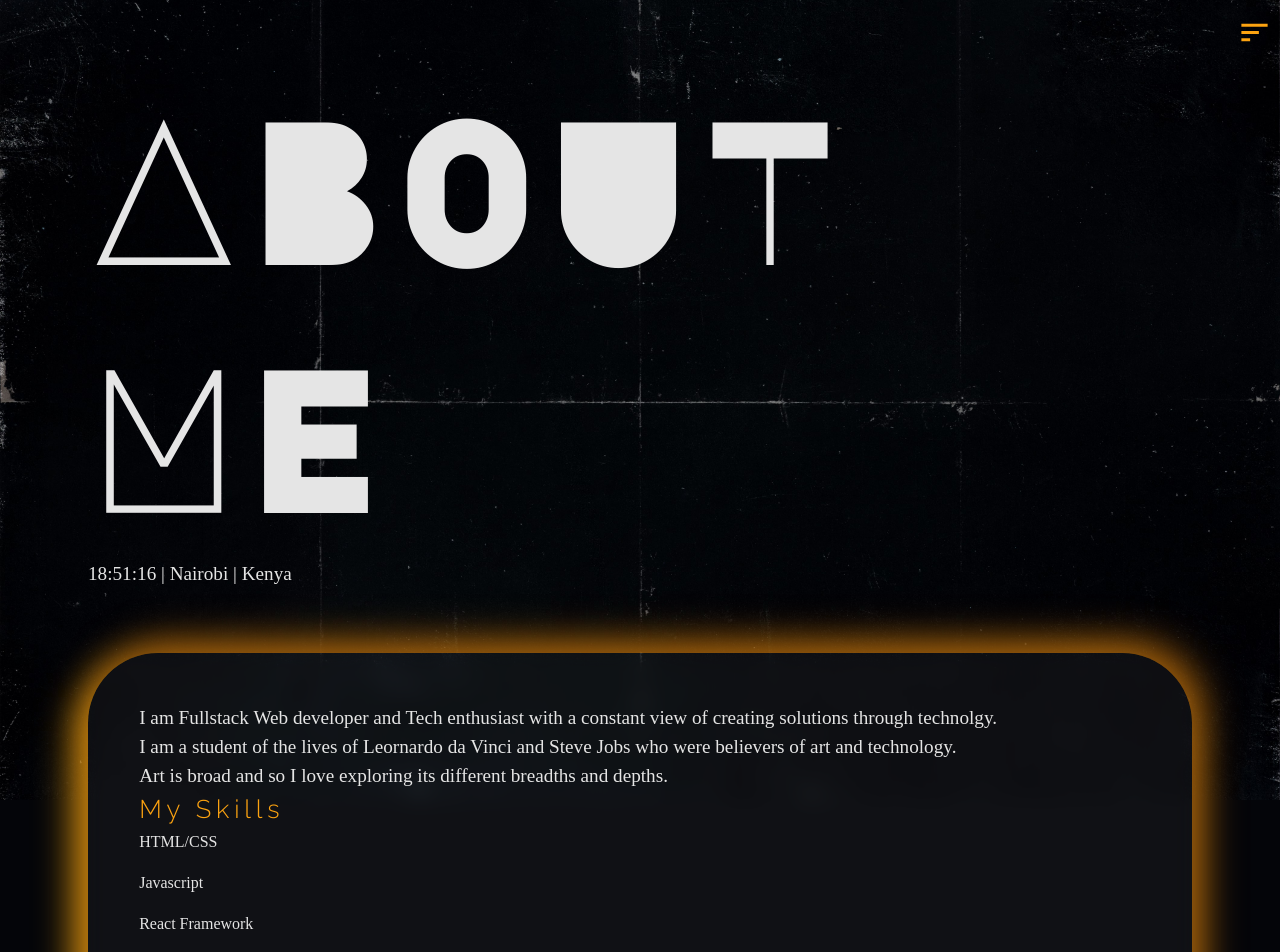
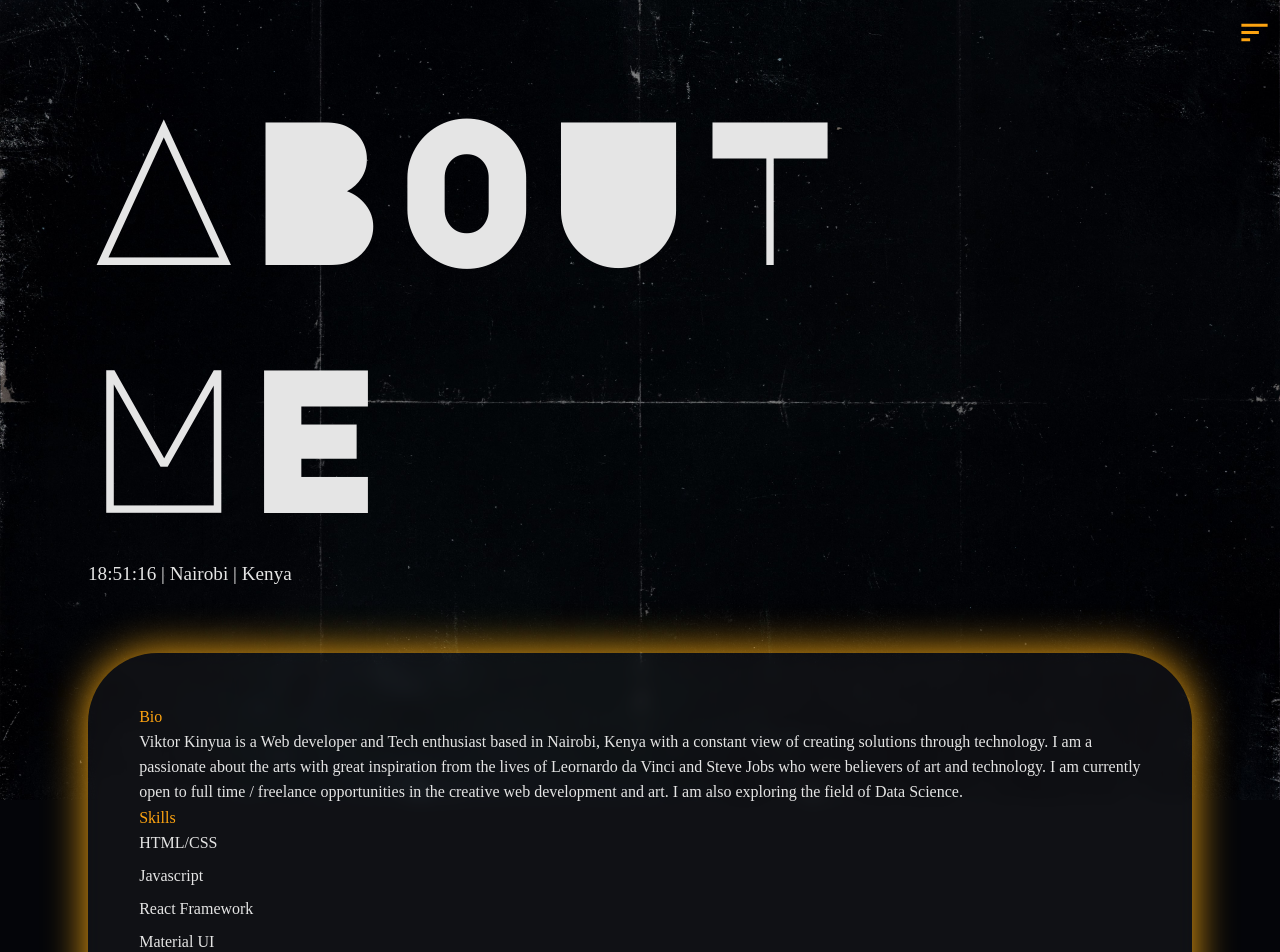
Before and after one commit to amature98/Portfolio, a React (Create React App) app: page /about-me in a window 1280 px wide. Shown: the top 952 px of the page. Built offline with nearby package versions, Linux system fonts and the light colour scheme.

Commit message:
Made some UI changes

```diff
--- a/src/Pages/About.js
+++ b/src/Pages/About.js
@@ -12,10 +12,10 @@ const StyledCard = styled(Card)(({ theme }) => ({
 	borderRadius: "70px",
 	backgroundColor: alpha(
 		theme.palette.text.tertiary,
-		theme.palette.action.hoverOpacity
+		0.05
 	),
-	backdropFilter: "blur(10px)",
-	boxShadow: "10px -10px 40px #9d5a0b,-10px 10px 40px #ffae12",
+	backdropFilter: "blur(8px)",
+	boxShadow: "0px 0px 40px #ffae12",
 }));
 
 function About() {
@@ -45,23 +45,32 @@ function About() {
 						{currentTime.format("HH:mm:ss")} | Nairobi | Kenya
 					</Typography>
 					<StyledCard>
-						<Typography variant='body1'>
-							I am Fullstack Web developer and Tech enthusiast with a constant
-							view of creating solutions through technolgy.
-							<br />I am a student of the lives of Leornardo da Vinci and Steve
-							Jobs who were believers of art and technology.
-							<br />
-							Art is broad and so I love exploring its different breadths and
-							depths.
-						</Typography>
 						<Typography
-							variant='subtitle1'
+							variant='body2'
 							sx={{
 								color: "text.secondary",
 							}}>
-							My Skills
+							Bio
 						</Typography>
-						<Grid container spacing={2}>
+						<Typography variant='body2'>
+							Viktor Kinyua is a Web developer and Tech enthusiast based in
+							Nairobi, Kenya with a constant view of creating solutions through
+							technology.
+							I am a passionate about the arts with great inspiration from
+							the lives of Leornardo da Vinci and Steve Jobs who were believers
+							of art and technology.
+							I am currently open to full time / freelance opportunities
+							in the creative web development and art. I am also exploring the
+							field of Data Science.
+						</Typography>
+						<Typography
+							variant='body2'
+							sx={{
+								color: "text.secondary",
+							}}>
+							Skills
+						</Typography>
+						<Grid container spacing={1}>
 							{skills.map((skill) => (
 								<Grid item xs={12} key={skill.id}>
 									<Typography variant='body2'>{skill.title}</Typography>
```
